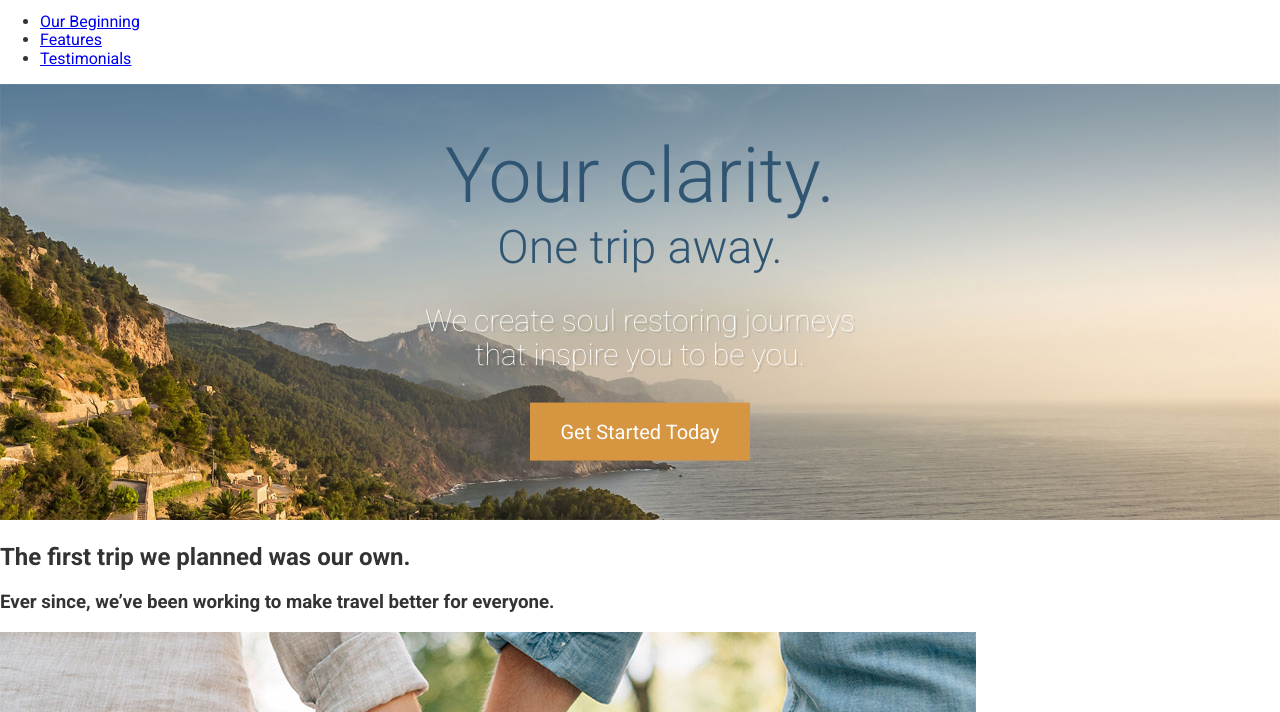
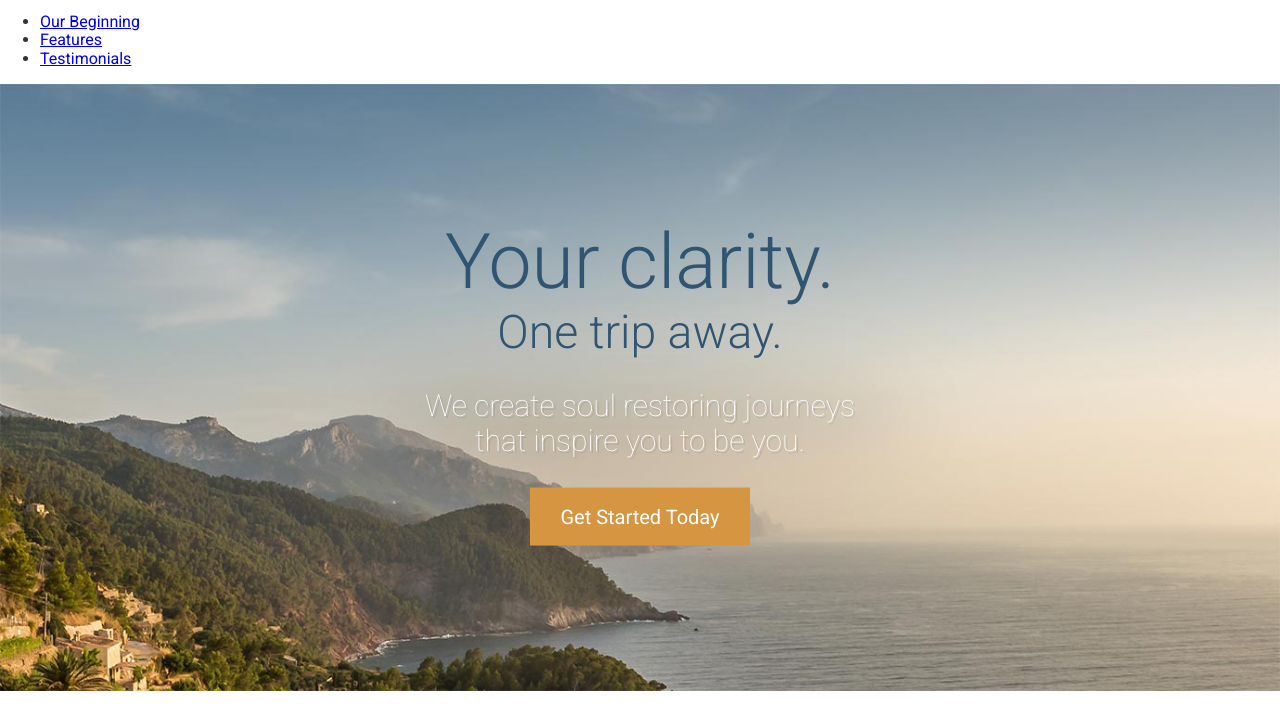
Before and after one commit to devcodemekothari/Brad-Schiff-Web-Dev, a website: page app/index.html in a window 1280 px wide. Shown: the part 79-791 px from the top of the page. Drawn offline with Linux system fonts and the light colour scheme.

Commit message:
handling art direction and cropping images situation

```diff
--- a/app/index.html
+++ b/app/index.html
@@ -21,7 +21,14 @@
   </header>
 
   <div class="large-hero">
-    <img src="assets/images/hero--large.jpg">
+
+    <picture>
+      <source srcset="assets/images/hero--large.jpg" media="(min-width: 1380px)">
+      <source srcset="assets/images/hero--medium.jpg" media="(min-width: 990px)">
+      <source srcset="assets/images/hero--small.jpg" media="(min-width: 640px)">
+      <img src="assets/images/hero--smaller.jpg" alt="Coastal view of ocean and mountains">
+    </picture>
+
     <div class="large-hero__text-content">
       <h1 class="large-hero__title">Your clarity.</h1>
       <h2 class="large-hero__subtitle">One trip away.</h2>
```
